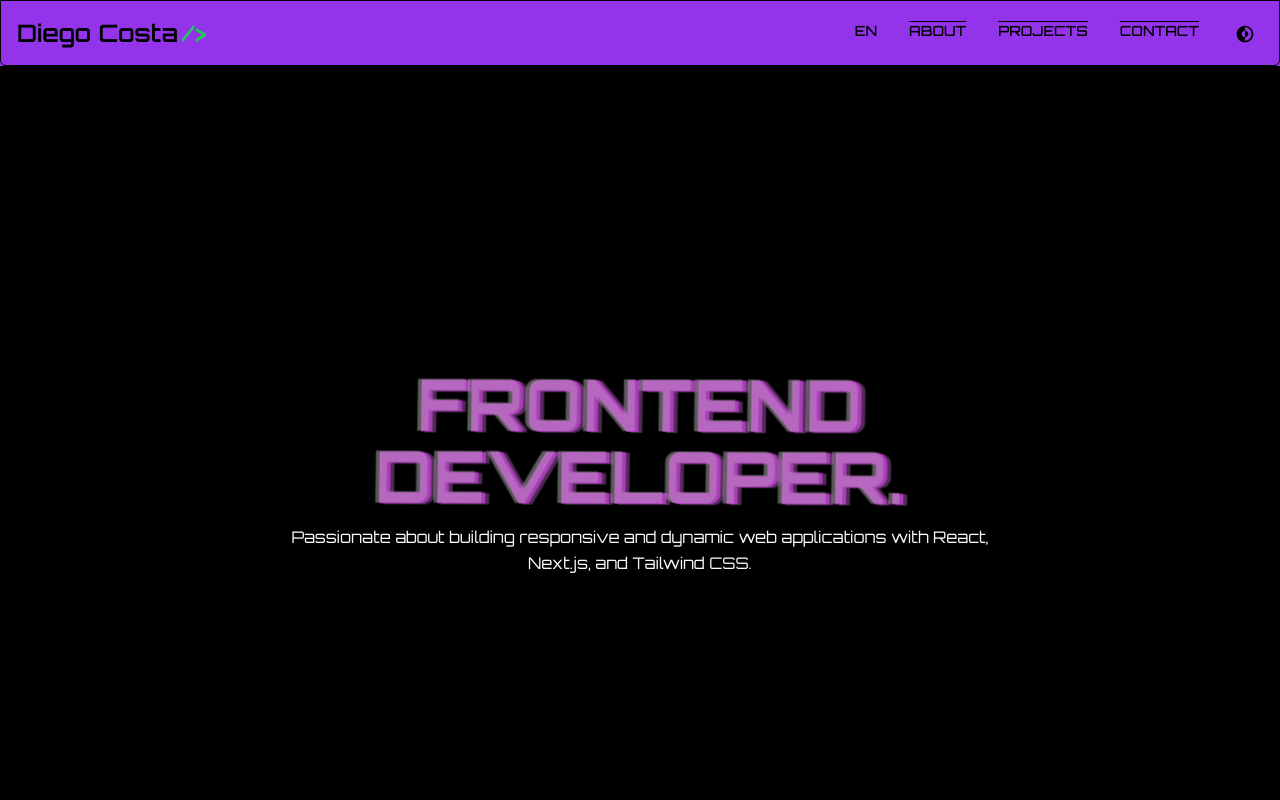
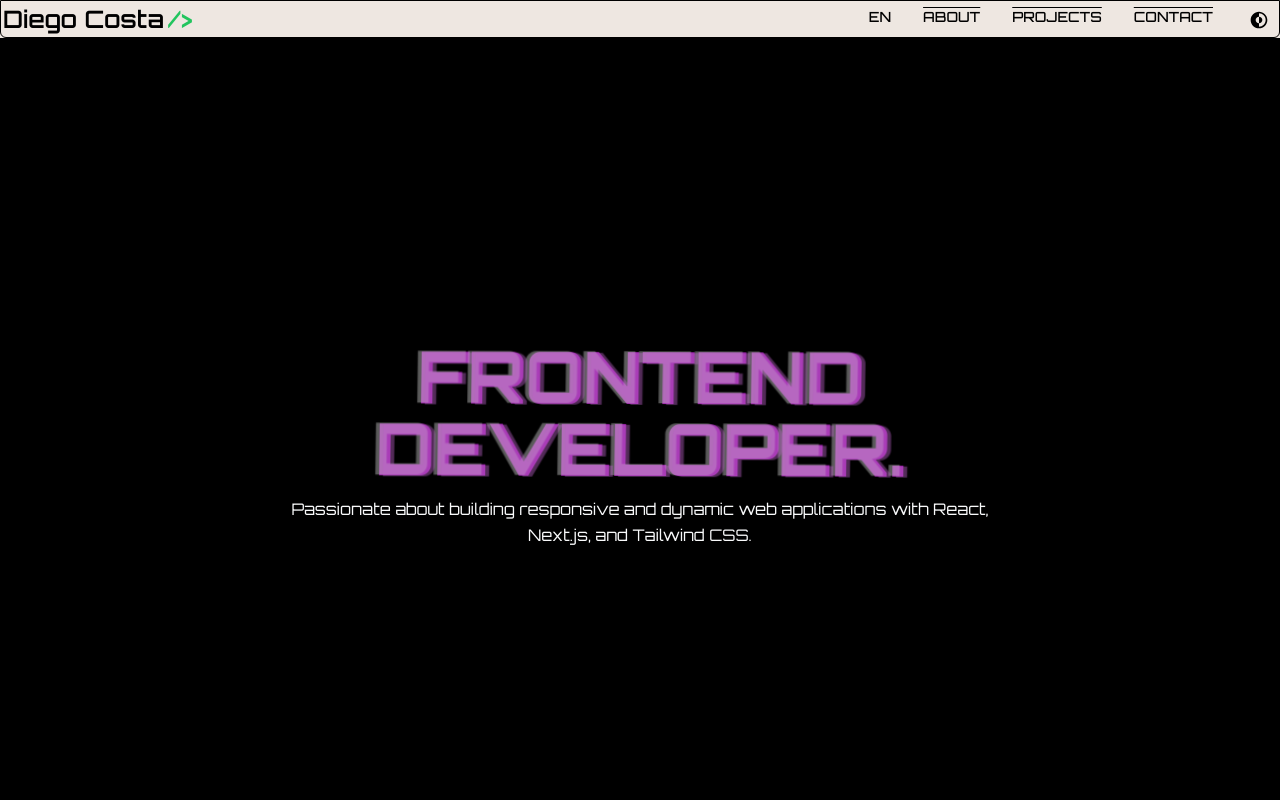
Before and after one commit to DiegoCstyles/portfolio, a Next.js app: page / in a window 1280 px wide. Shown: the top 800 px of the page. Built offline with nearby package versions, Linux system fonts and the light colour scheme.

Commit message:
Update Navbar.tsx

```diff
--- a/components/Navbar/Navbar.tsx
+++ b/components/Navbar/Navbar.tsx
@@ -14,8 +14,8 @@ const Navbar = ({ currentLanguage, onLanguageChange }: NavbarProps) => {
   const isSmallScreen = useMediaQuery({ maxWidth: 767 }); // Set the breakpoint for small screens
 
     return (
-      <nav className="bg-purple-600">
-        <div className="border bg-purple-600 rounded-b-md border-black dark:border-white max-w-screen-xl flex flex-wrap items-center justify-between mx-auto p-2 sm:p-3 md:p-4 lg:p-4 ">
+      <nav>
+        <div className="border rounded-b-md border-black dark:border-white max-w-screen-xl flex flex-wrap items-center justify-between mx-auto p-0.5">
           <NavbarTitle />
 
           <div className="flex md:hidden">
```
